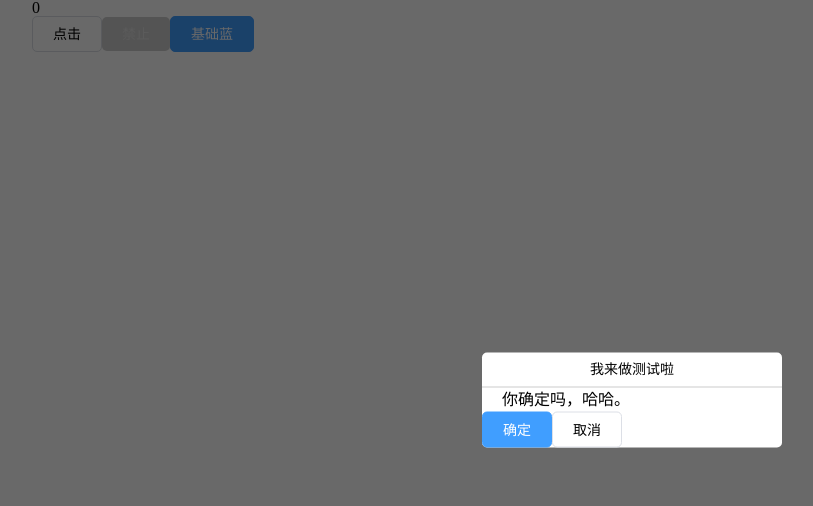
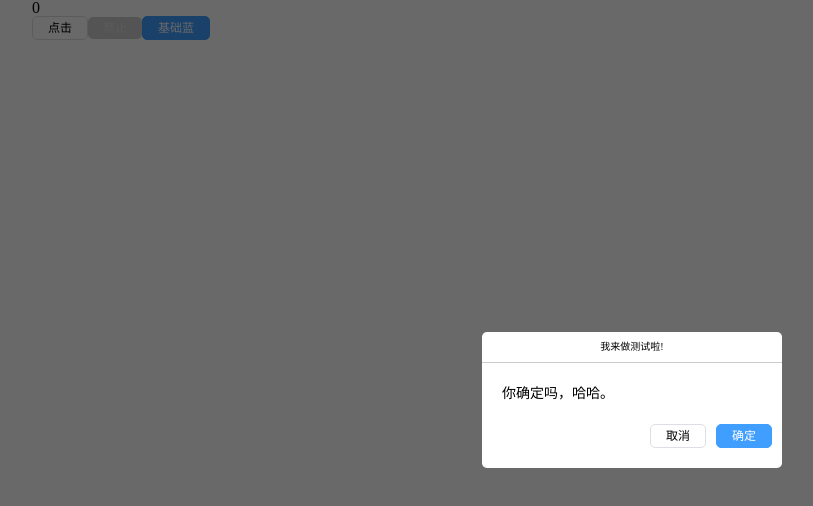
Before and after one commit to L6zt/components, a Vue app: page /button in a window 1280 px wide. Shown: the top 506 px of the page, without its empty margins (8-821 px from the left). Built offline with nearby package versions, Linux system fonts and the light colour scheme.

Commit message:
修改webpack配置 修改confirm

```diff
--- a/src/packages/confirm/index.vue
+++ b/src/packages/confirm/index.vue
@@ -32,15 +32,17 @@
             h('h3', {class: 'confirm-title'}, title),
             h('div', {class: 'confirm-msg'}, html ? html(h) : msg),
             h('section', {
-              class: 'jc-confirm-btn-box'
+              class: 'jc-confirm-btn-box clear-fix'
             }, [
               h('jc-button', {
                 props: {
                   type: 'base',
+                  size: 'small',
                   clickFn: goCb
                 }
               }, ['确定']),
               h('jc-button', {
+                size: 'small',
                 cancelCb
               }, ['取消'])
             ])
@@ -60,7 +62,7 @@
             background: #fff;
             border-radius: 5px;
             .confirm-title {
-                font-size: 14px;
+                font-size: 10px;
                 text-align: center;
                 word-break: break-all;
                 font-weight: normal;
@@ -68,9 +70,16 @@
                 border-bottom: 1px solid #ccc;
             }
             .confirm-msg {
-                font-size: 16px;
-                padding: 0 20px;
+                font-size: 14px;
+                padding: 20px 20px;
                 line-height: 1.5;
+            }
+            .jc-confirm-btn-box {
+                padding-bottom: 20px;
+                &>button {
+                    float: right;
+                    margin-right: 10px;
+                }
             }
         }
     }
--- a/src/packages/jcButton/index.vue
+++ b/src/packages/jcButton/index.vue
@@ -49,8 +49,12 @@
             className += ` ${size}-btn`;
             break;
           }
+          case 'small' : {
+            className += ` ${size}-btn`;
+            break;
+          }
           default : {
-            className += ` small-btn`
+            className += ` normal-btn`
           }
         }
         if (!disabled) {
@@ -116,6 +120,10 @@
     $btn-base-border-color: #409eff;
     $btn-base-bg-active: #66b1ff;
     @mixin smallSize () {
+        font-size: 12px;
+        padding: 5px 15px;
+    }
+    @mixin normalSize () {
         font-size: 14px;
         padding: 10px 20px;
     }
@@ -141,6 +149,9 @@
         &.small-btn {
             @include smallSize();
         }
+        &.normal-btn {
+            @include normalSize();
+        }
         &.media-btn {
             @include  media()
         }
--- a/src/pages/button.vue
+++ b/src/pages/button.vue
@@ -33,7 +33,7 @@
       },
       mounted () {
         this.$confirm({
-          title: '我来做测试啦',
+          title: '我来做测试啦!',
           msg: '你确定吗，哈哈。',
           goCb: () => {
             console.log('success')
```
Also changed, not shown: dev/dev.js (+13 -17 lines).
